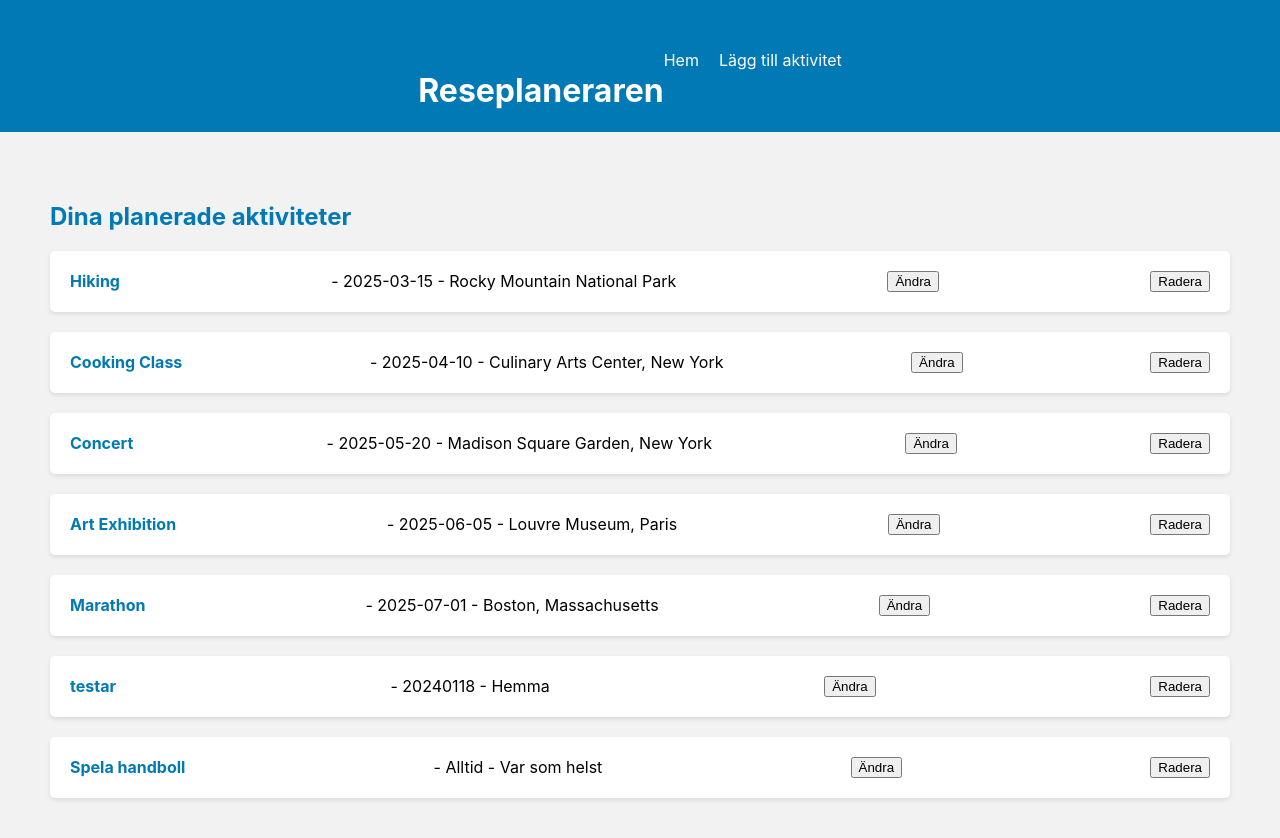
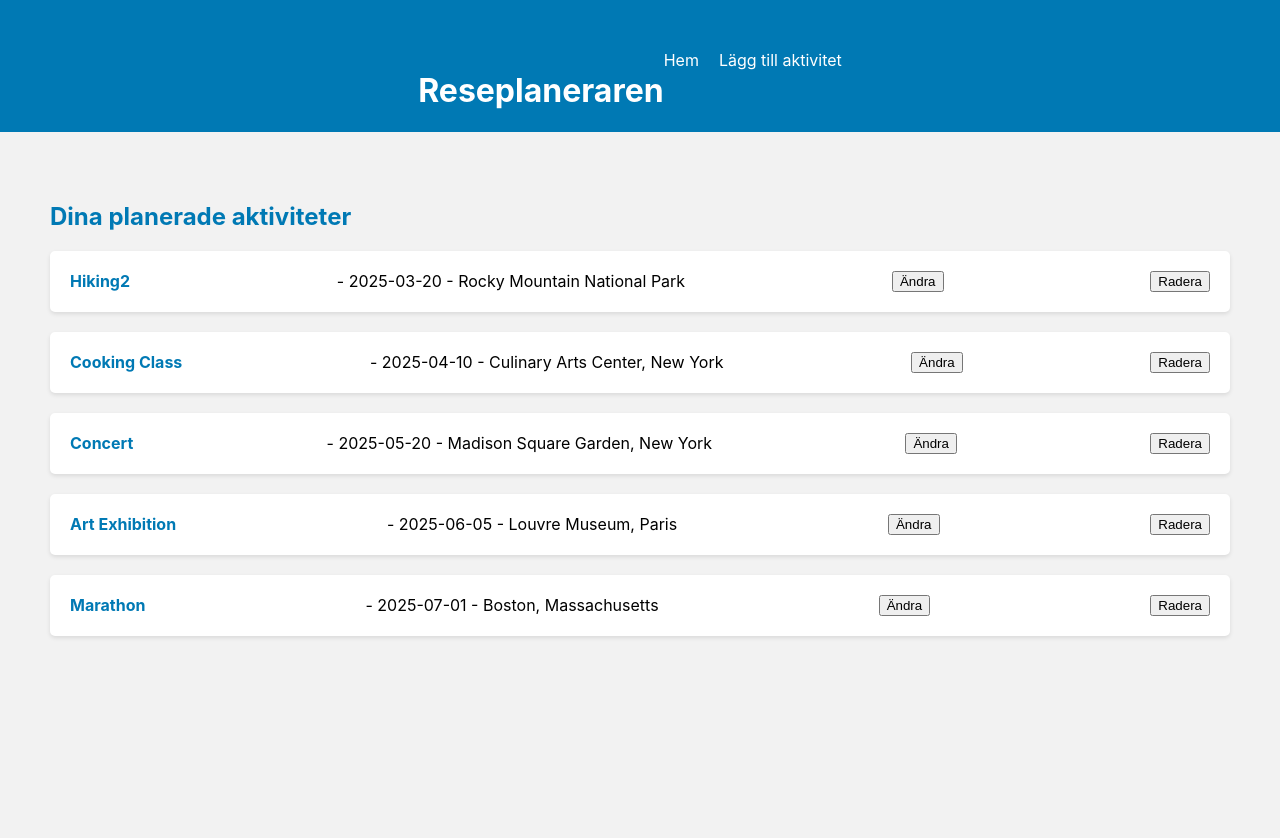
Before and after one commit to ToeCrow/React-indv-Boiler-Room-Travelplaner, a React (Vite) app: page / in a window 1280 px wide. Shown: the top 838 px of the page. After the commit the page ends 800 px from the top, so only its background shows below. Built offline with nearby package versions, Linux system fonts and the light colour scheme; data requests are answered from the project's data file.

Commit message:
deletebutton works

```diff
--- a/data/db.json
+++ b/data/db.json
@@ -1,10 +1,10 @@
 {
   "activities": [
     {
-      "id": "1",
-      "activity": "Hiking",
-      "date": "2025-03-15",
-      "place": "Rocky Mountain National Park"
+      "activity": "Hiking2",
+      "date": "2025-03-20",
+      "place": "Rocky Mountain National Park",
+      "id": "1"
     },
     {
       "id": "2",
@@ -29,18 +29,6 @@
       "activity": "Marathon",
       "date": "2025-07-01",
       "place": "Boston, Massachusetts"
-    },
-    {
-      "id": "02ce",
-      "activity": "testar",
-      "date": "20240118",
-      "place": "Hemma"
-    },
-    {
-      "id": "b478",
-      "activity": "Spela handboll",
-      "date": "Alltid",
-      "place": "Var som helst"
     }
   ]
 }
--- a/src/Components/ActivityForm/ActivityForm.jsx
+++ b/src/Components/ActivityForm/ActivityForm.jsx
@@ -41,6 +41,7 @@ const ActivityForm = () => {
         <input
         type="text"
         required
+        autoFocus
         value={activity}
         onChange = {(e) => setActivity(e.target.value)}
         />
@@ -58,6 +59,7 @@ const ActivityForm = () => {
          />
         {!loading && <button type="submit">Skapa</button>}
         {loading && <button disabled type="submit">Lägger till</button>}
+        <button type="button" onClick={() => navigate('/')}>Avbryt</button>
       </form>
     </main>
   )
--- a/src/Components/ActivityItem.jsx
+++ b/src/Components/ActivityItem.jsx
@@ -1,20 +1,55 @@
-import React from 'react'
+import React, { useState } from 'react';
+import { useNavigate } from "react-router-dom";
 
-const ActivityItem = ({activities,}) => {
+const ActivityItem = ({ activities, setActivities }) => {
+  const navigate = useNavigate();
+  const [deleteMessage, setDeleteMessage] = useState(''); // State för raderingsmeddelande
+
+  const handleClickEdit = (id) => {
+    navigate(`/edit-activity/${id}`);
+  };
+
+  const handleClickDelete = async (id) => {
+    try {
+      const response = await fetch(`http://localhost:3001/activities/${id}`, {
+        method: 'DELETE',
+      });
+
+      // Logga responsstatus och text för debugging
+      console.log('Response status:', response.status);
+      const responseText = await response.text();
+      console.log('Response text:', responseText);
+
+      if (!response.ok) {
+        throw new Error(`Failed to delete activity: ${response.status} - ${responseText}`);
+      }
+
+      setActivities(prevActivities => prevActivities.filter(activity => activity.id !== id));
+      setDeleteMessage('Aktiviteten har raderats.');
+      setTimeout(() => setDeleteMessage(''), 3000);
+    } catch (error) {
+      console.error('Error:', error);
+      setDeleteMessage('Ett fel inträffade vid radering av aktiviteten.');
+    }
+  };
+
+
+
 
   return (
     <section>
+      {deleteMessage && <p>{deleteMessage}</p>} {/* Visa raderingsmeddelandet */}
       <ul>
-        {activities.map(({ id,activity, date, place}) => (
+        {activities.map(({ id, activity, date, place }) => (
           <li key={id}>
             <strong>{activity}</strong> - {date} - {place}
-            <button>Ändra</button>
-            <button>Radera</button>
+            <button onClick={() => handleClickEdit(id)}>Ändra</button>
+            <button onClick={() => handleClickDelete(id)}>Radera</button>
           </li>
         ))}
       </ul>
     </section>
-  )
+  );
 }
 
-export default ActivityItem
+export default ActivityItem;
--- a/src/Components/ActivityList.jsx
+++ b/src/Components/ActivityList.jsx
@@ -6,13 +6,20 @@ import useFetch from '../useFetch';
 
 const ActivityList = () => {
   const { data: activities, loading, error, statusCode } = useFetch('http://localhost:3001/activities');
+  const [updatedActivities, setUpdatedActivities] = useState([]);
+
+  useEffect(() => {
+    if (activities) {
+      setUpdatedActivities(activities);
+    }
+  }, [activities]);
 
   return (
     <main>
       <h2>Dina planerade aktiviteter</h2>
       {error && <ErrorScreen statusCode={statusCode} message={error} />}
       {loading && <LoadingScreen />}
-      {activities && <ActivityItem activities={activities} />}
+      {updatedActivities && <ActivityItem activities={updatedActivities} setActivities={setUpdatedActivities} />}
     </main>
   );
 };
--- a/src/Components/EditActivity/EditActivity .jsx
+++ b/src/Components/EditActivity/EditActivity .jsx
@@ -3,6 +3,7 @@ import { useParams } from "react-router-dom";
 import useFetch from "../../useFetch";
 import LoadingScreen from "../LoadingScreen/LoadingScreen";
 import ErrorScreen from "../ErrorScreen/ErrorScreen";
+import { useNavigate } from "react-router-dom";
 
 const EditActivity = () => {
   const { id } = useParams();
@@ -12,6 +13,7 @@ const EditActivity = () => {
     date: '',
     place: ''
   });
+  const navigate = useNavigate();
 
   // Fyller i formuläret med data när aktiviteten är laddad
   React.useEffect(() => {
@@ -46,6 +48,7 @@ const EditActivity = () => {
           throw new Error('Failed to update activity');
         }
         alert('Activity updated successfully!');
+        navigate('/');
       })
       .catch(error => {
         console.error('Error:', error);
```
